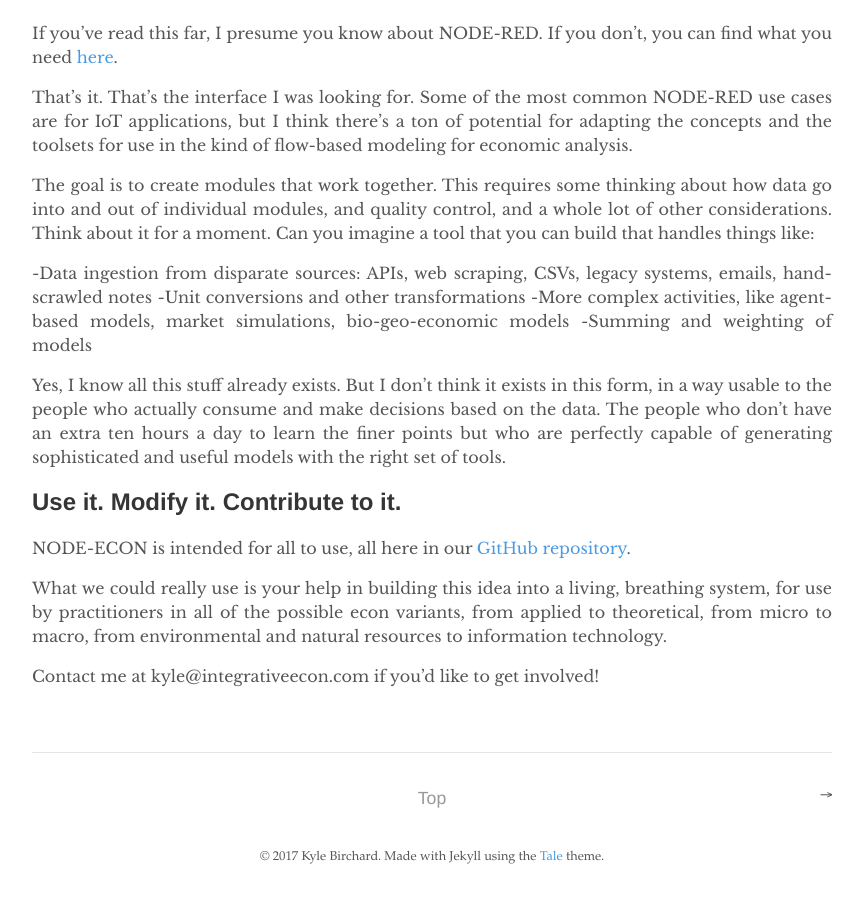
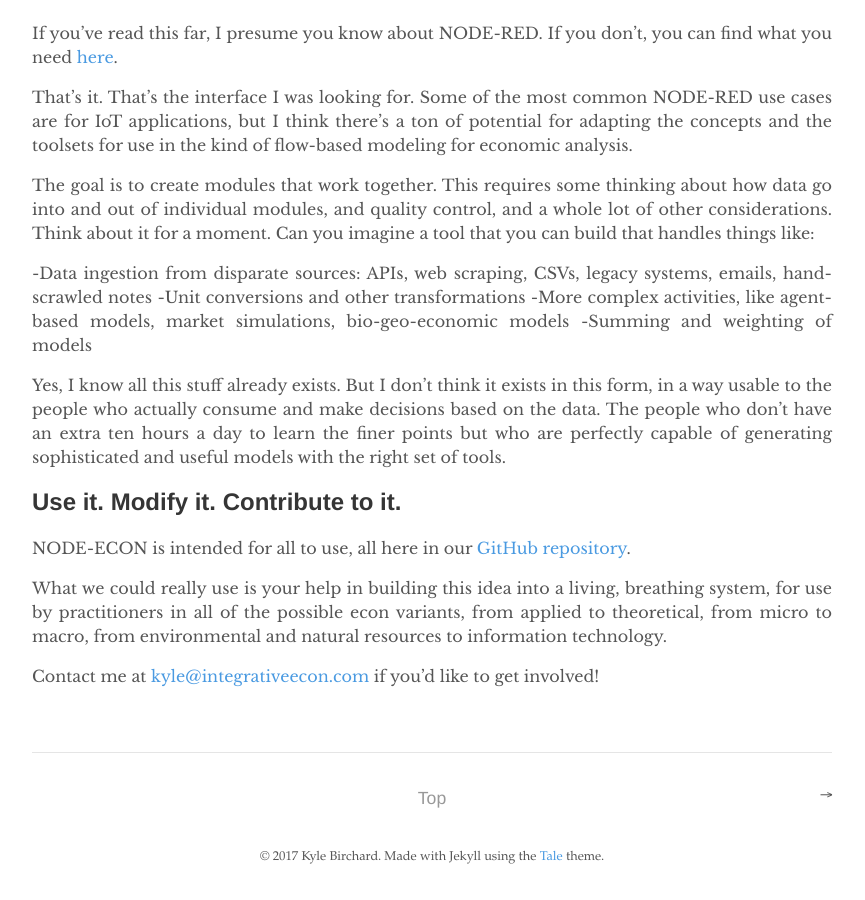
Before and after one commit to node-econ/node-econ.github.io, a Jekyll site: the page built from _posts/2017-03-29-introducing-tale.md, in a window 1280 px wide and 900 px high, scrolled down 1080 px. Shown: the whole window, without its empty margins (208-1073 px from the left). Built offline with Jekyll 4.4.1, drawn with Linux system fonts in a browser that asks for light colours; part of the change alters nothing that is shown.

```diff
--- a/_posts/2017-03-29-introducing-tale.md
+++ b/_posts/2017-03-29-introducing-tale.md
@@ -1,7 +1,7 @@
 ---
 layout: post
 title: Help Build NODE-ECON
-author: Chester
+author: Kyle
 published: true
 ---
 
@@ -37,4 +37,4 @@ NODE-ECON is intended for all to use, all here in our [GitHub repository](https:
 
 What we could really use is your help in building this idea into a living, breathing system, for use by practitioners in all of the possible econ variants, from applied to theoretical, from micro to macro, from environmental and natural resources to information technology.
 
-Contact me at kyle@integrativeecon.com if you'd like to get involved!
+Contact me at [kyle@integrativeecon.com](kyle@integrativeecon.com) if you'd like to get involved!
```
